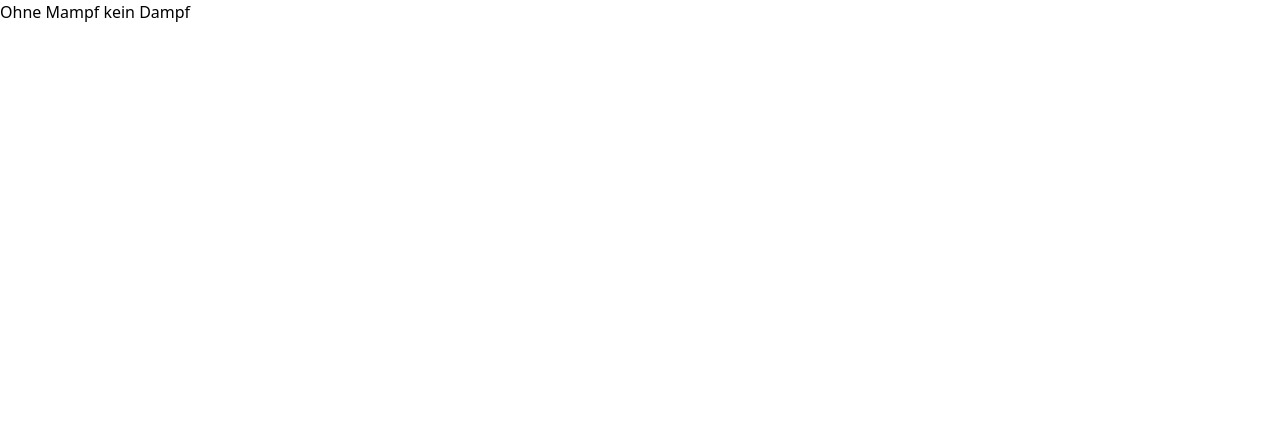
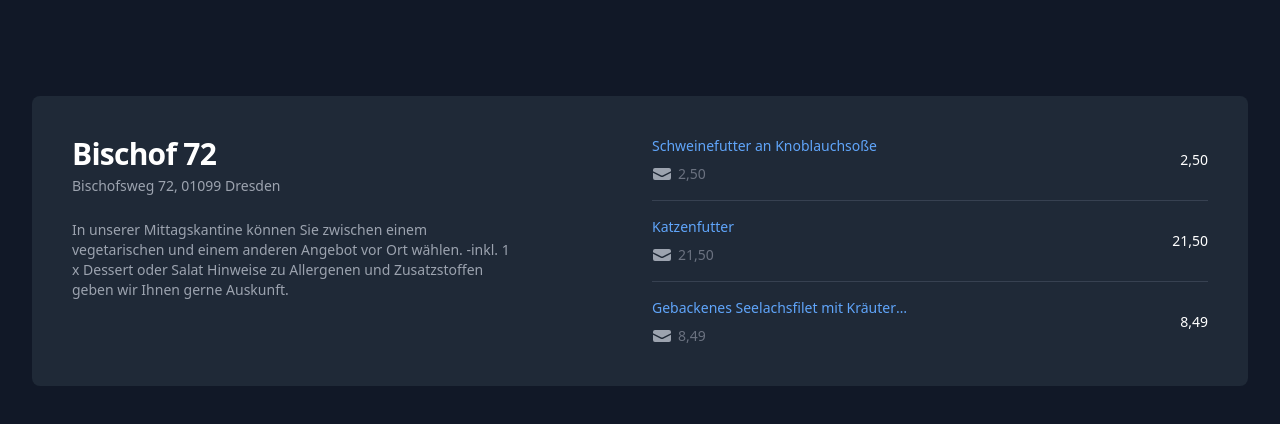
Before and after one commit to MartinSeeler/omkd, a Next.js app: page / in a window 1280 px wide. Shown: the top 424 px of the page. Built offline with nearby package versions, Linux system fonts and the light colour scheme.

Commit message:
Add first layout

```diff
--- a/package.json
+++ b/package.json
@@ -9,6 +9,7 @@
     "lint": "next lint"
   },
   "dependencies": {
+    "@heroicons/react": "^2.0.11",
     "next": "12.3.0",
     "react": "18.2.0",
     "react-dom": "18.2.0"
--- a/pages/index.tsx
+++ b/pages/index.tsx
@@ -1,11 +1,103 @@
 import type { NextPage } from "next";
+import {
+  CheckCircleIcon,
+  ChevronRightIcon,
+  EnvelopeIcon,
+} from "@heroicons/react/20/solid";
+
+const locations = [
+  {
+    name: "Bischof 72",
+    location: "Bischofsweg 72, 01099 Dresden",
+    description:
+      "In unserer Mittagskantine können Sie zwischen einem vegetarischen und einem anderen Angebot vor Ort wählen. -inkl. 1 x Dessert oder Salat Hinweise zu Allergenen und Zusatzstoffen geben wir Ihnen gerne Auskunft.",
+    imageUrl:
+      "https://images.unsplash.com/photo-1519345182560-3f2917c472ef?ixlib=rb-1.2.1&ixid=eyJhcHBfaWQiOjEyMDd9&auto=format&fit=facearea&facepad=8&w=1024&h=1024&q=80",
+    twitterUrl: "#",
+    linkedinUrl: "#",
+  },
+];
+
+const meals = [
+  {
+    name: "Schweinefutter an Knoblauchsoße",
+    price: "2,50",
+    allergenes: ["Gluten", "Milch"],
+    tags: [],
+  },
+  {
+    name: "Katzenfutter",
+    price: "21,50",
+    allergenes: ["Fisch"],
+    tags: ["Fisch"],
+  },
+  {
+    name: "Gebackenes Seelachsfilet mit Kräutersoße und Butterkartoffeln",
+    price: "8,49",
+    allergenes: ["Kalium"],
+    tags: ["Fisch"],
+  },
+];
 
 const Home: NextPage = () => {
   return (
-    <div>
-      <main>
-        <h1>Ohne Mampf kein Dampf</h1>
-      </main>
+    <div className="bg-gray-900 min-h-screen">
+      <div className="mx-auto max-w-7xl py-12 px-4 sm:px-6 lg:px-8 lg:py-24">
+        <div className="space-y-12">
+          {locations.map((person) => (
+            <div
+              key={person.name}
+              className="rounded-lg bg-gray-800 py-10 px-6 xl:px-10"
+            >
+              <div className="grid grid-cols-1 lg:grid-cols-2 gap-6">
+                <div className="space-y-6 flex flex-col">
+                  <div className="space-y-1 leading-6">
+                    <h1 className="text-2xl font-bold tracking-tight text-white sm:text-3xl">
+                      {person.name}
+                    </h1>
+                    <p className="mt-2 text-sm text-gray-400">
+                      {person.location}
+                    </p>
+                  </div>
+                  <p className="mt-6 text-gray-400 text-sm max-w-md">
+                    {person.description}
+                  </p>
+                </div>
+                <ul role="list" className="divide-y divide-gray-700">
+                  {meals.map((meal) => (
+                    <li
+                      key={person.name + " " + meal.name}
+                      className="flex items-center py-4 first:pt-0 last:pb-0"
+                    >
+                      <div className="flex min-w-0 flex-1 items-center">
+                        <div className="min-w-0 flex-1 md:grid md:grid-cols-2 md:gap-4">
+                          <div>
+                            <p className="truncate text-sm font-medium text-blue-400">
+                              {meal.name}
+                            </p>
+                            <p className="mt-2 flex items-center text-sm text-gray-500">
+                              <EnvelopeIcon
+                                className="mr-1.5 h-5 w-5 flex-shrink-0 text-gray-400"
+                                aria-hidden="true"
+                              />
+                              <span className="truncate">{meal.price}</span>
+                            </p>
+                          </div>
+                        </div>
+                      </div>
+                      <div>
+                        <p className="text-white font-medium text-sm">
+                          {meal.price}
+                        </p>
+                      </div>
+                    </li>
+                  ))}
+                </ul>
+              </div>
+            </div>
+          ))}
+        </div>
+      </div>
     </div>
   );
 };
```
Also changed, not shown: 1 other file (tests, documents, lock files or other folders).
